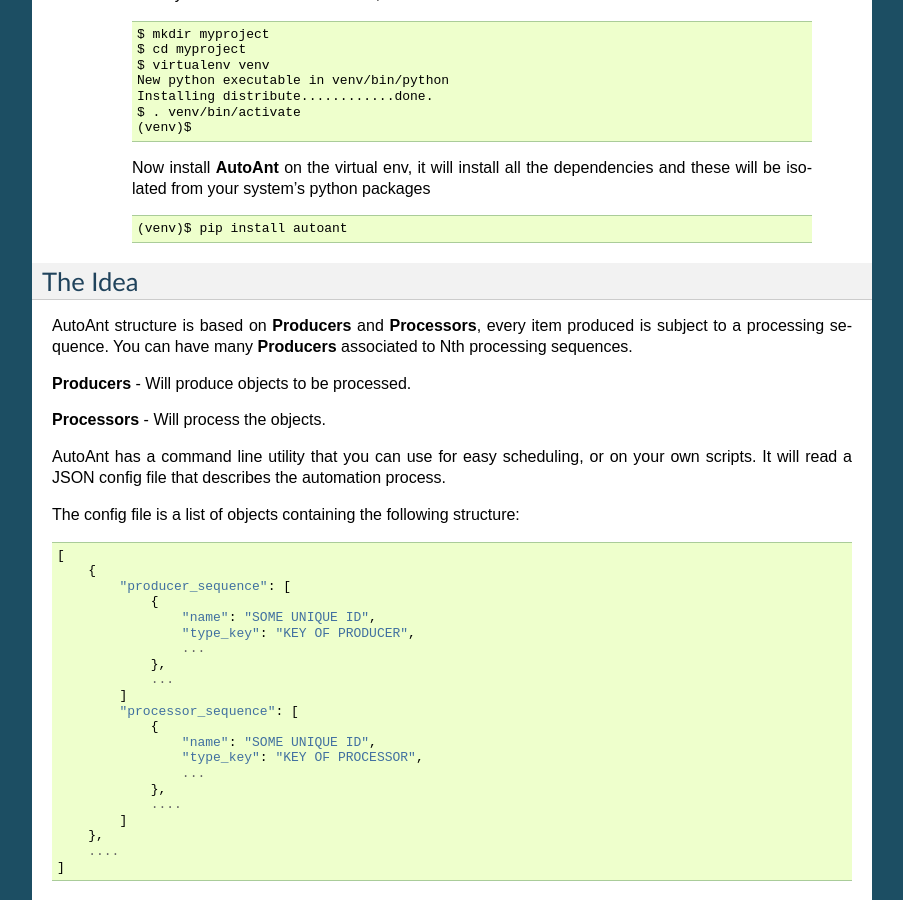
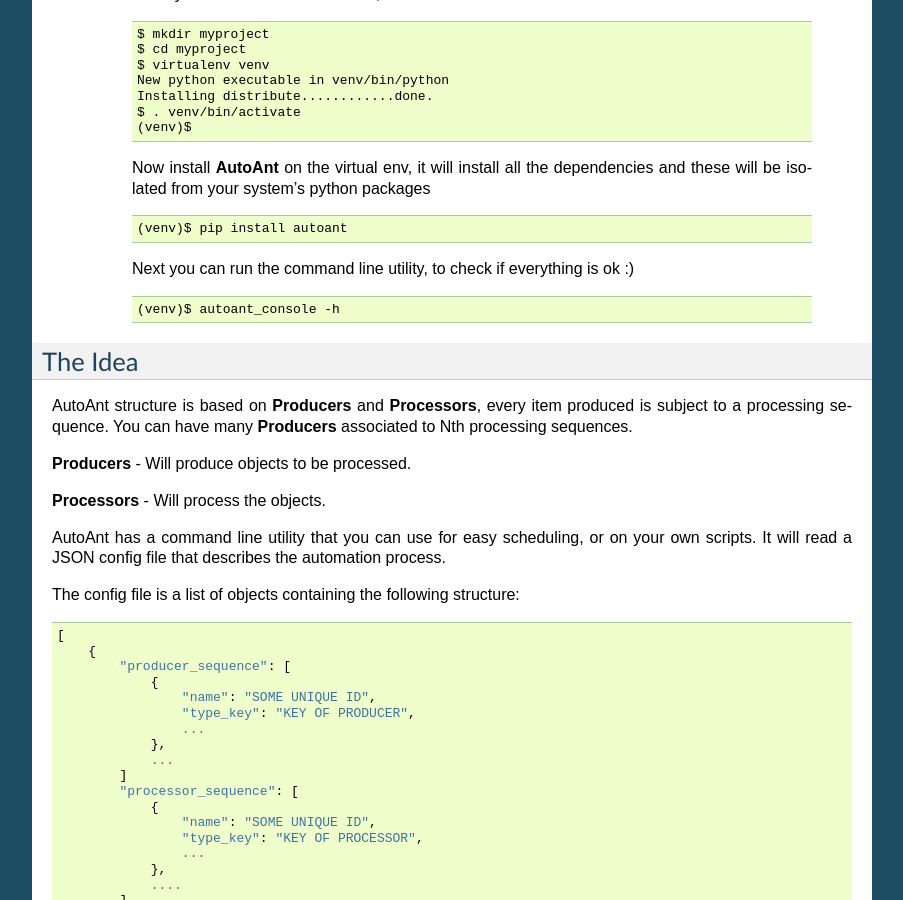
Before and after one commit to dpgaspar/AutoAnt, a Sphinx documentation site: the page built from docs/source/index.rst, in a window 1280 px wide and 900 px high, scrolled down 1119 px. Shown: the whole window, without its empty margins (198-1101 px from the left). Built offline with Sphinx 7.4.7, drawn with Linux system fonts in a browser that asks for light colours.

Commit message:
docs upload

```diff
--- a/docs/source/index.rst
+++ b/docs/source/index.rst
@@ -78,6 +78,11 @@
 
         (venv)$ pip install autoant
 
+    Next you can run the command line utility, to check if everything is ok :)
+
+    ::
+
+        (venv)$ autoant_console -h
 
 
 The Idea
```
Also changed, not shown: 13 other files.
